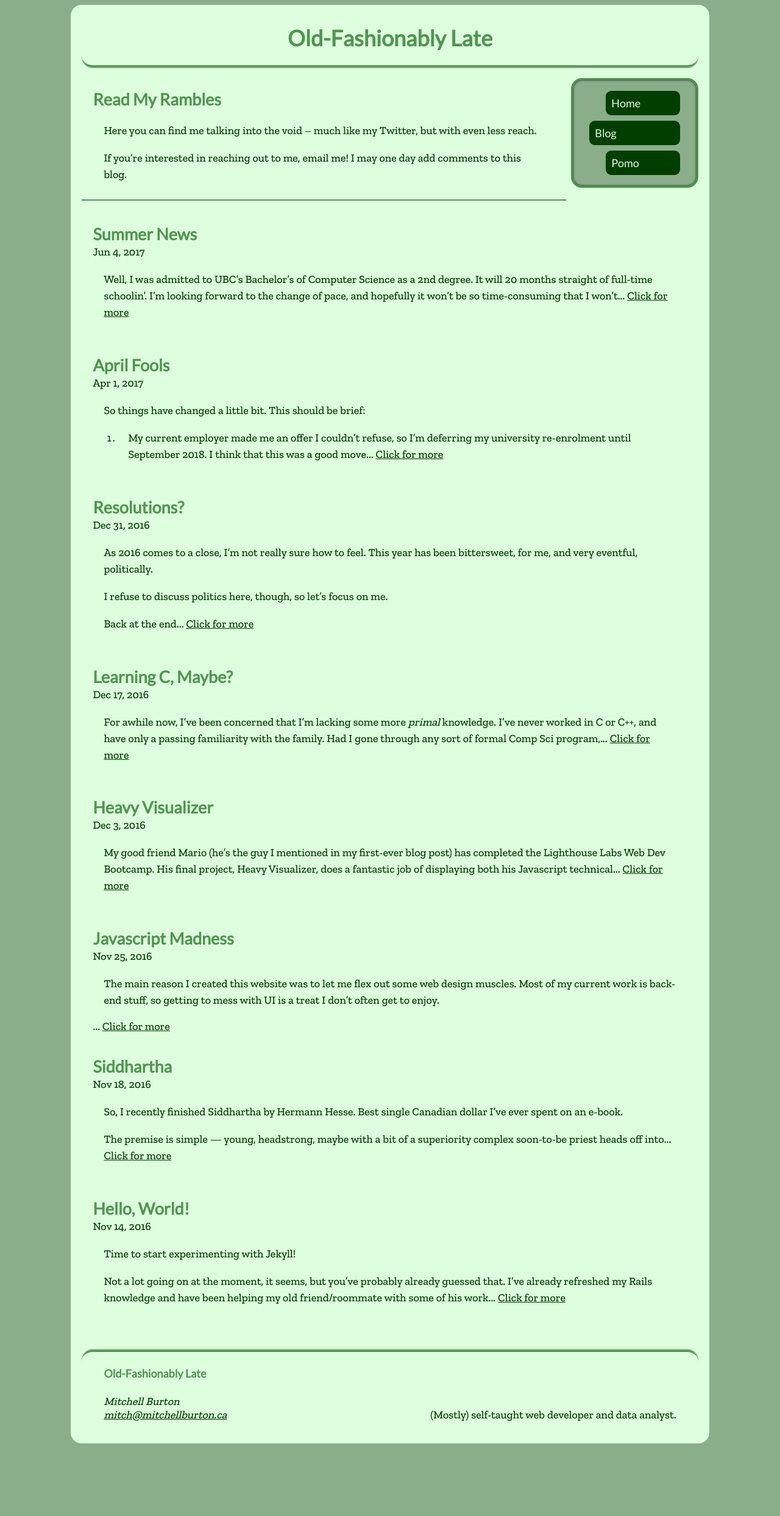
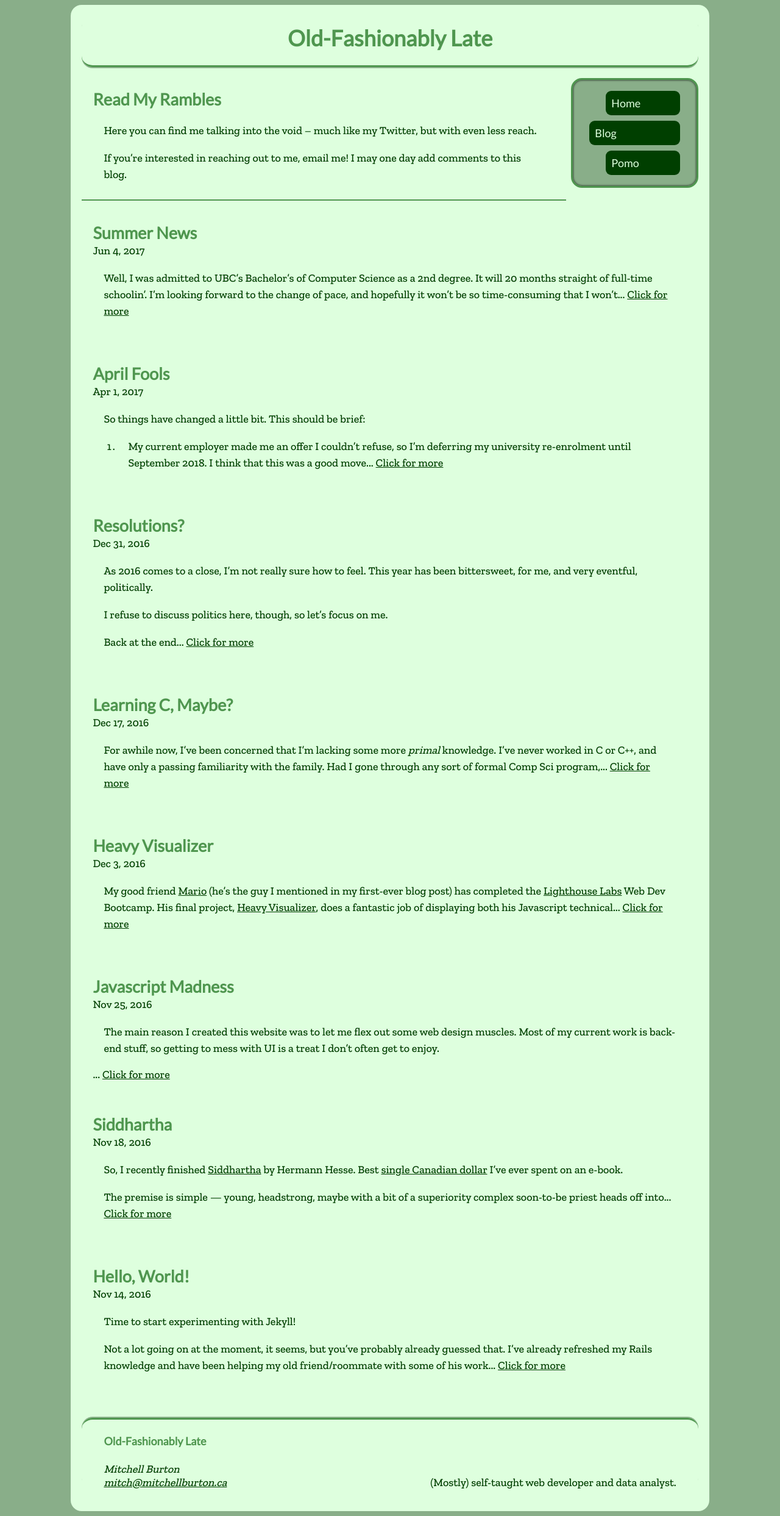
Before and after one commit to Perfect5th/perfect5th.github.io, a Jekyll site: the page built from posts.html, in a window 1280 px wide. Shown: the whole page at 61% size. Built offline with Jekyll 4.4.1, drawn with Linux system fonts in a browser that asks for light colours; before the commit the page ends 2375 px from its top, so only the background shows below that.

Commit message:
clean up blog items

```diff
--- a/_sass/_layout.scss
+++ b/_sass/_layout.scss
@@ -165,18 +165,26 @@
     min-height: 8.3rem;
 }
 
+.blog-link {
+    text-decoration: none;
+}
+
+.blog-link:hover {
+    color: inherit;
+}
+
 .blog-list-item {
     border-radius: 1rem;
     transition-property: background-color, box-shadow;
     transition-duration: 1s;
+    margin-bottom: 1rem;
     padding: 1rem;
-    padding-top: 0.1rem;
+    padding-top: 1rem;
 
     h2 {
         transition-property: color;
         transition-duration: 1s;
-        margin-bottom: 0;
-        margin-top: 1rem;
+        margin: 0;
     }
 
     h2.hovered {
@@ -186,14 +194,6 @@
     p.blog-date {
         margin-top: 0;
         padding: 0;
-    }
-
-    a {
-        text-decoration: none;
-    }
-
-    a:hover {
-        color: inherit;
     }
 
     .click-more {
--- a/posts.html
+++ b/posts.html
@@ -26,13 +26,13 @@
 </article>
 
 {% for post in site.posts %}
-  <article class="blog-list-item">
-    <a href="{{ post.url }}" class="blog-link">
+  <a href="{{ post.url }}" class="blog-link">
+    <article class="blog-list-item">
       <div>
         <h2>{{ post.title }}</h2>
         <p class="blog-date">{{ post.date | date: "%b %-d, %Y" }}</p>
         {{ post.content | truncatewords: 40 }} <span class="click-more">Click for more</span>
       </div>
-    </a>
-  </article>
+    </article>
+  </a>
 {% endfor %}
```
